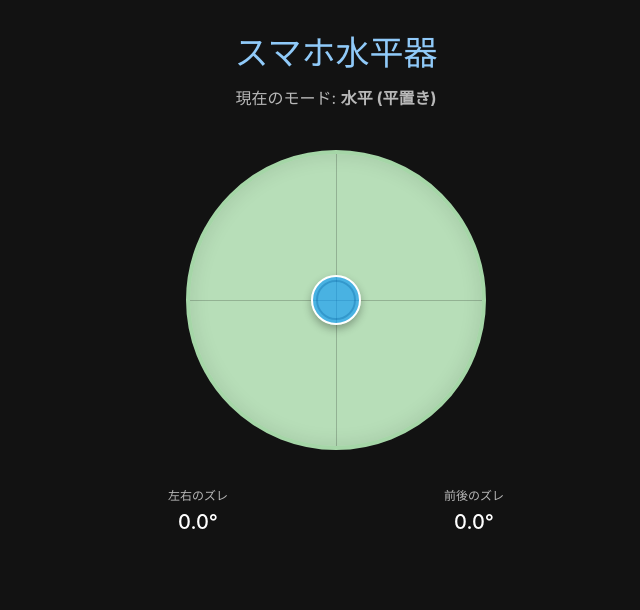
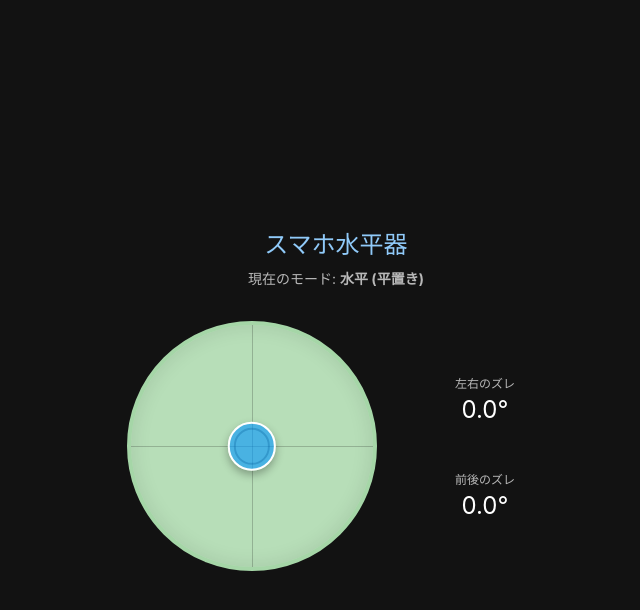
Before and after one commit to Densyakun/level, a React (Vite) app: page / in a window 1280 px wide. Both pictures are taken after a click on the button "開始する". Shown: the top 610 px of the page, without its empty margins (304-944 px from the left). Built offline with nearby package versions, Linux system fonts and the light colour scheme.

Commit message:
横長の画面でもスクロールせずに見えるようにする

```diff
--- a/src/App.tsx
+++ b/src/App.tsx
@@ -98,16 +98,29 @@ function App() {
   const isLevel = diff < 2.0;
 
   return (
-    <Container maxWidth="sm" sx={{ mt: 4, textAlign: 'center' }}>
-      <Typography variant="h4" gutterBottom color="primary">
-        スマホ水平器
-      </Typography>
-      <Typography variant="body1" color="textSecondary">
-        現在のモード: <strong>{modeLabel}</strong>
-      </Typography>
+    <Container
+      maxWidth="md"
+      sx={{
+        display: 'flex',
+        flexDirection: 'column',
+        height: '100dvh', // Viewport height including mobile safe areas
+        justifyContent: 'center',
+        alignItems: 'center',
+        p: { xs: 2, sm: 4 },
+        overflow: 'hidden' // Prevent scrolling
+      }}
+    >
+      <Box sx={{ textAlign: 'center', mb: { xs: 2, sm: 4 } }}>
+        <Typography variant="h5" gutterBottom color="primary" fontWeight="bold">
+          スマホ水平器
+        </Typography>
+        <Typography variant="body2" color="textSecondary">
+          現在のモード: <strong>{modeLabel}</strong>
+        </Typography>
+      </Box>
 
       {!permissionGranted ? (
-        <Paper elevation={3} sx={{ p: 4, mt: 4, borderRadius: 4 }}>
+        <Paper elevation={3} sx={{ p: 4, borderRadius: 4, textAlign: 'center' }}>
           <ExploreIcon sx={{ fontSize: 60, color: 'text.secondary', mb: 2 }} />
           <Typography variant="h6" gutterBottom>
             センサーへのアクセスが必要です
@@ -117,16 +130,34 @@ function App() {
           </Button>
         </Paper>
       ) : (
-        <Box sx={{ mt: 5 }}>
+        <Box
+          sx={{
+            display: 'flex',
+            flexDirection: 'column',
+            '@media (orientation: landscape)': { flexDirection: 'row' },
+            alignItems: 'center',
+            justifyContent: 'center',
+            gap: { xs: 3, sm: 6 },
+            width: '100%'
+          }}
+        >
+          {/* Main Bubble Target */}
           <Box
             sx={{
               position: 'relative',
-              width: { xs: 250, sm: 300 },
-              height: { xs: 250, sm: 300 },
+              width: { xs: '65vw', sm: 300 },
+              maxWidth: 300,
+              height: { xs: '65vw', sm: 300 },
+              maxHeight: 300,
+              '@media (orientation: landscape)': {
+                width: '55vh',
+                height: '55vh',
+                maxWidth: 250,
+                maxHeight: 250,
+              },
               borderRadius: '50%',
               border: '4px solid',
               borderColor: isLevel ? 'success.main' : 'divider',
-              margin: '0 auto',
               backgroundColor: isLevel ? 'success.light' : 'background.paper',
               transition: 'background-color 0.3s, border-color 0.3s',
               boxShadow: 'inset 0 0 20px rgba(0,0,0,0.1)',
@@ -142,8 +173,8 @@ function App() {
               position: 'absolute',
               top: '50%',
               left: '50%',
-              width: '40px',
-              height: '40px',
+              width: '15%',
+              height: '15%',
               borderRadius: '50%',
               border: '2px solid rgba(0,0,0,0.3)',
               transform: 'translate(-50%, -50%)'
@@ -155,8 +186,8 @@ function App() {
                 position: 'absolute',
                 top: top,
                 left: left,
-                width: '50px',
-                height: '50px',
+                width: '20%',
+                height: '20%',
                 borderRadius: '50%',
                 backgroundColor: 'rgba(0, 150, 255, 0.6)',
                 border: '2px solid white',
@@ -167,14 +198,24 @@ function App() {
             />
           </Box>
 
-          <Box sx={{ mt: 4, display: 'flex', justifyContent: 'space-around' }}>
-            <Box>
-              <Typography variant="caption" color="textSecondary">左右のズレ</Typography>
-              <Typography variant="h6">{Math.abs(devX).toFixed(1)}°</Typography>
+          {/* Readout Panels */}
+          <Box sx={{
+            display: 'flex',
+            flexDirection: 'row',
+            '@media (orientation: landscape)': { flexDirection: 'column' },
+            justifyContent: 'space-around',
+            textAlign: 'center',
+            width: { xs: '100%', sm: 'auto' },
+            gap: { xs: 0, sm: 3 },
+            minWidth: '120px'
+          }}>
+            <Box sx={{ '@media (orientation: landscape)': { mb: 2 } }}>
+              <Typography variant="caption" color="textSecondary" display="block">左右のズレ</Typography>
+              <Typography variant="h5" fontWeight="bold">{Math.abs(devX).toFixed(1)}°</Typography>
             </Box>
             <Box>
-              <Typography variant="caption" color="textSecondary">前後のズレ</Typography>
-              <Typography variant="h6">{Math.abs(devY).toFixed(1)}°</Typography>
+              <Typography variant="caption" color="textSecondary" display="block">前後のズレ</Typography>
+              <Typography variant="h5" fontWeight="bold">{Math.abs(devY).toFixed(1)}°</Typography>
             </Box>
           </Box>
         </Box>
```
